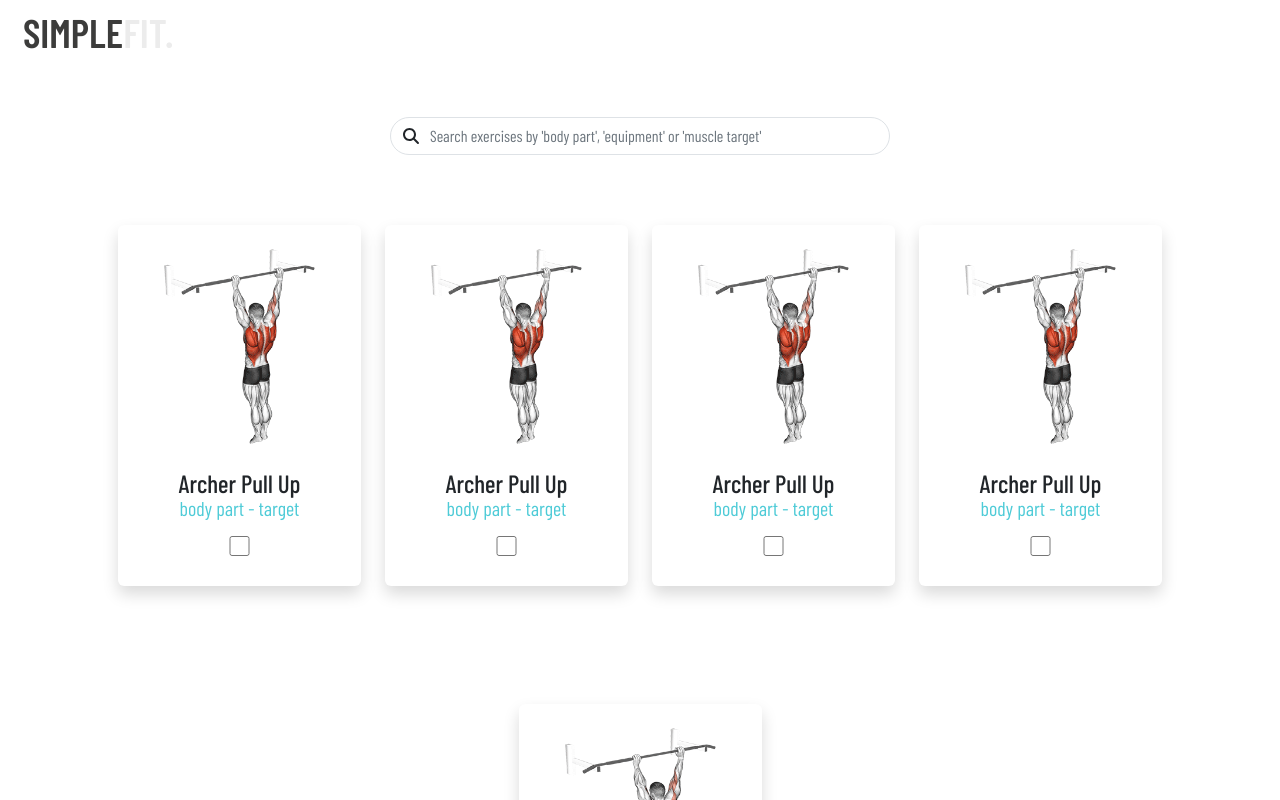
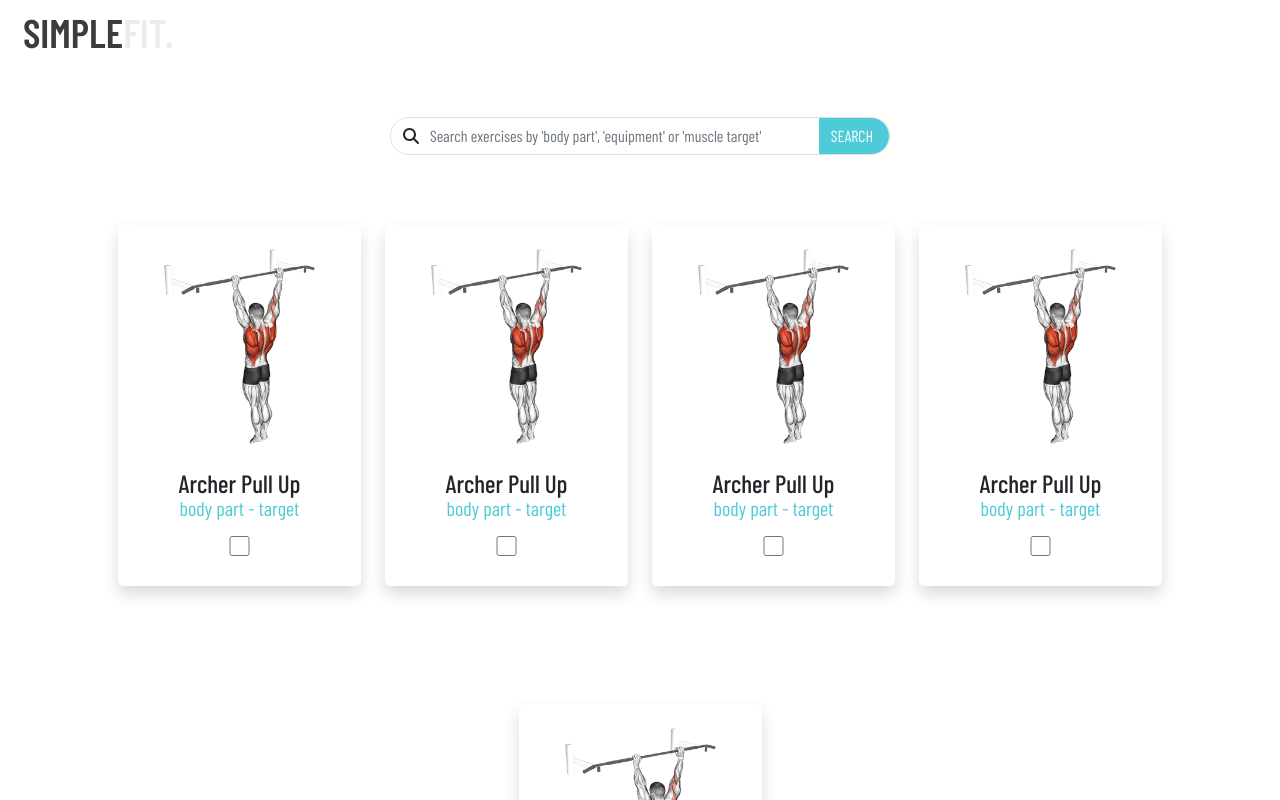
Before and after one commit to Boxie999/weightless-weightloss, a React (Create React App) app: page /BuildWorkoutX in a window 1280 px wide. Shown: the top 800 px of the page. Built offline with nearby package versions, Linux system fonts and the light colour scheme.

Commit message:
added a button to search bar on build workout page

```diff
--- a/src/pages/BuildWorkoutX.js
+++ b/src/pages/BuildWorkoutX.js
@@ -18,6 +18,9 @@ function WorkoutPicker() {
                     <FontAwesomeIcon id="searchIcon" icon={faSearch} />
                 </span>
                 <input id="exerciseSearchInput" type="search" className="form-control border-0 bg-transparent" placeholder="Search exercises by 'body part', 'equipment' or 'muscle target'" aria-label="Search" aria-describedby="search-addon" />
+                <div className="input-group-append">
+                    <button id="searchButton" className="btn btn-outline-secondary border-0" type="button">SEARCH</button>
+                </div>
             </div>
             <div id="searchResults" class="row row-cols-1 row-cols-md-4 d-flex justify-content-center">
                 <SearchResultCard></SearchResultCard>
--- a/src/styles/BuildWorkout.css
+++ b/src/styles/BuildWorkout.css
@@ -12,3 +12,13 @@
     margin-bottom: 20px;
     overflow: hidden;
 }
+
+#searchButton {
+    background-color: var(--myBlue);
+    border-top-right-radius: 50px;
+    border-bottom-right-radius: 50px;
+    border-top-left-radius: 0px;
+    border-bottom-left-radius: 0px;
+    color: white;
+    padding-right:16px;
+}
```
Lines whose indentation alone changed are shown as unchanged.
